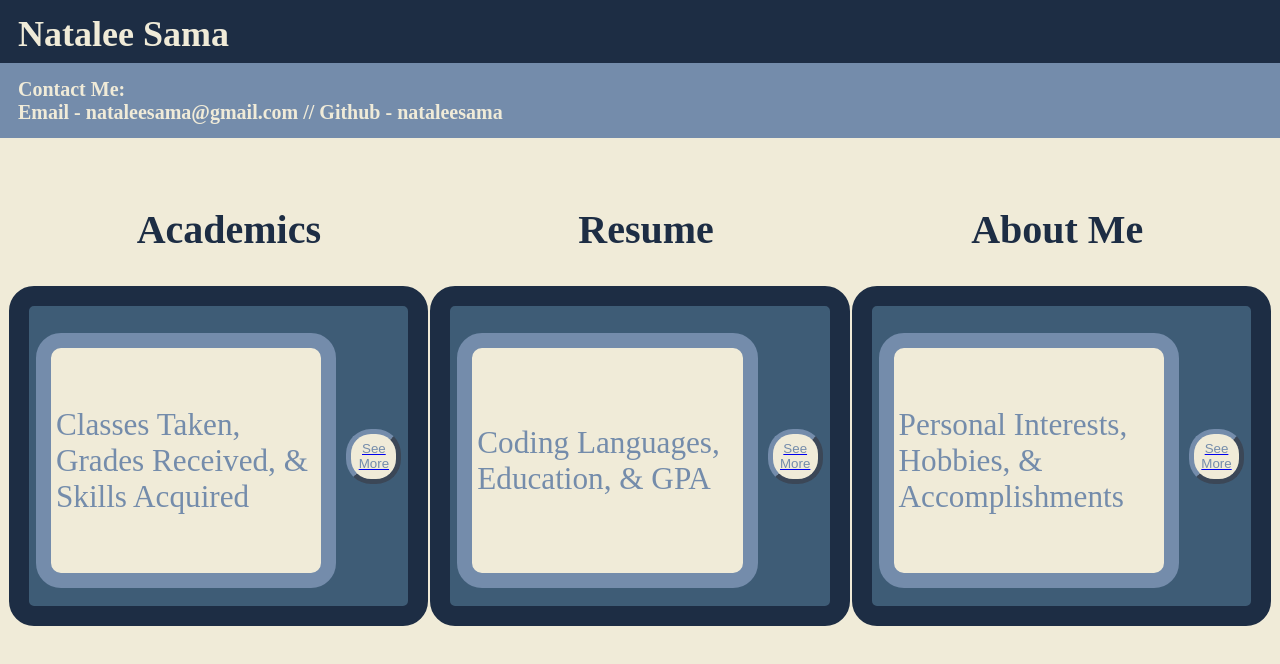
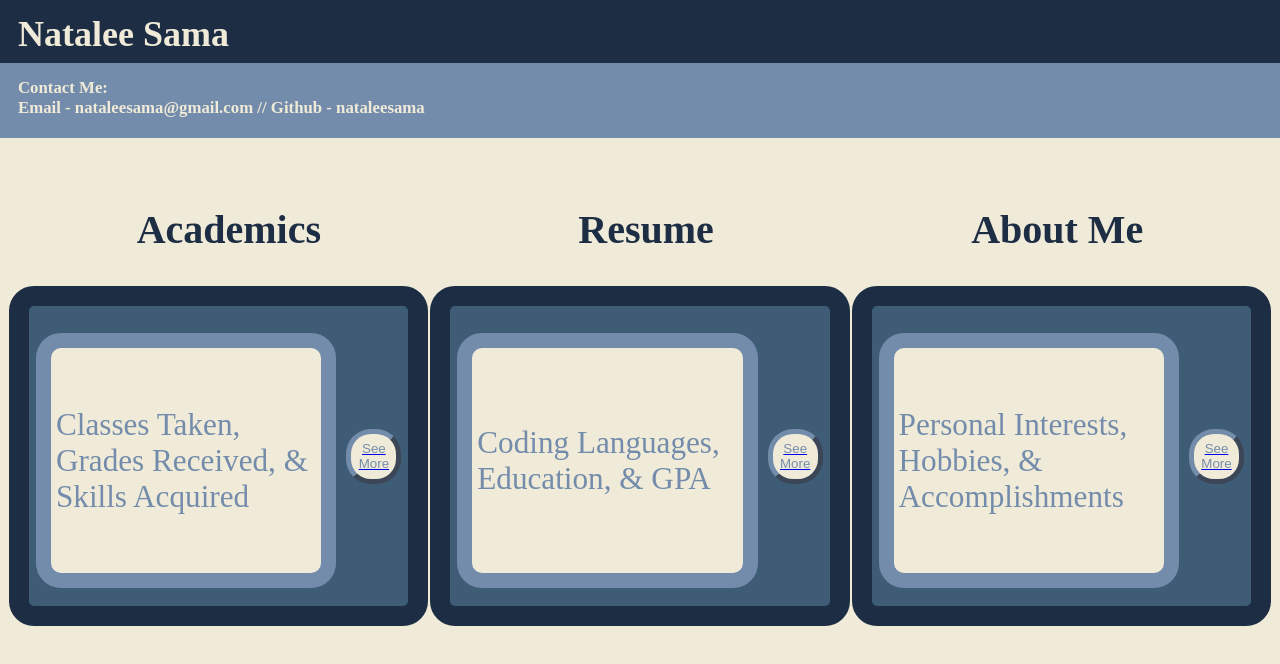
Before and after one commit to nataleesama/nataleesama.github.io, a plain HTML site: page index.html in a window 1280 px wide. Drawn offline with Linux system fonts and the light colour scheme.

Commit message:
Update app.css

```diff
--- a/app.css
+++ b/app.css
@@ -41,7 +41,7 @@ button{
 .subBanner{
     color:#F0EBD8;
     background-color: #748CAB;
-    font-size: 125%;
+    font-size: 105%;
     width: 100%;
     height: 60px;
     margin-left : -15px;
```
